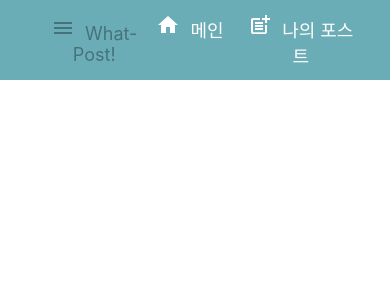
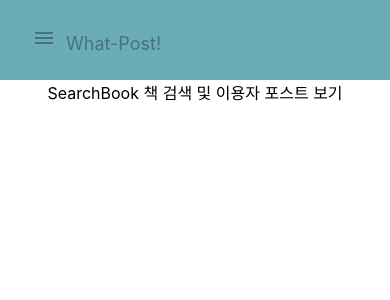
Before and after one commit to Yun-D/What-Post-FE, a React (Create React App) app: page /search_book in a window 390 px wide. Shown: the top 300 px of the page. Built offline with nearby package versions, Linux system fonts and the light colour scheme.

Commit message:
✨💄 반응형 구현, cssa 추가

```diff
--- a/src/App.js
+++ b/src/App.js
@@ -1,17 +1,24 @@
 import './App.css';
-import { BrowserRouter as Router, Switch, Route } from 'react-router-dom';
+import { BrowserRouter, Route, Routes } from 'react-router-dom';
 
 import NavBar from './Components/navigation/NavBar';
+import Home from './Components/Home/Home';
+import MyPost from './Components/MyPost/MyPost';
+import SearchBook from './Components/SearchBook/SearchBook';
 
 function App() {
   return (
-    <Router>
-      <NavBar />
-      {/* <Switch>
-        <Route path="/" exact component = {Home} />
-        <Route path="/my_post" component = {MyPost} />
-      </Switch> */}
-    </Router>
+    <div className='app'>
+      <BrowserRouter>
+        <NavBar />
+        <Routes>
+          <Route path="/" exact element = { <Home /> } />
+          <Route path="/my_post" element = { <MyPost /> } />
+          <Route path="/search_book" element = { <SearchBook /> } />
+        </Routes>
+      </BrowserRouter>
+    </div>
+
   );
 }
 
--- /dev/null
+++ b/src/Components/Home/Home.js
@@ -0,0 +1,11 @@
+import React, { useState } from 'react';
+
+const Home = () => {
+    return (
+        <>
+        Home
+        </>
+    );
+}
+
+export default Home;
--- /dev/null
+++ b/src/Components/MyPost/MyPost.js
@@ -0,0 +1,11 @@
+import React, { useState } from 'react';
+
+const MyPost = () => {
+    return (
+        <>
+        MyPost 내 포스트
+        </>
+    );
+}
+
+export default MyPost;
--- /dev/null
+++ b/src/Components/SearchBook/SearchBook.js
@@ -0,0 +1,11 @@
+import React, { useState } from 'react';
+
+const SearchBook = () => {
+    return (
+        <>
+        SearchBook 책 검색 및 이용자 포스트 보기
+        </>
+    );
+}
+
+export default SearchBook;
--- a/src/Components/navigation/NavBar.css
+++ b/src/Components/navigation/NavBar.css
@@ -3,7 +3,7 @@
     height: 80px;
     width: 100%;
     display: flex;
-    justify-items: space-between;
+    justify-content: space-between;
     align-items: center;
     padding: 0 2rem;
     font-size: 18px;
@@ -22,8 +22,8 @@
 
   .nav-menu {
     display: grid;
-    grid-template-columns: repeat(2, auto);
-    grid-gap: 20px;
+    grid-template-columns: repeat(3, auto);
+    column-gap: 20px;
     list-style: none;
   }
 
@@ -42,20 +42,39 @@
   }
 
   .nav-item span:hover{
-    background-color: rgba(70, 115, 121, 40%);
+    background-color: rgba(70, 115, 121, 60%);
     color: white;
   }
-
-
-  /* .navbar-toggle {
-    background-color: #6badb6;
-    width:100%;
-    height: 80px;
-    display: flex;
-    justify-content: flex-start;
-    align-items: center;
-  } */
 
   span {
       margin-left: 10px;
   }
+
+
+  /* ////////// 반응형 /////////// */
+  @media only screen and (max-width: 500px) {
+      .navBar {
+          position: relative;
+      }
+
+      .nav-menu {
+          display: flex;
+          flex-direction: column;
+          position: absolute;
+          text-align: center;
+          width: 100%;
+          top: 80px;
+          left: -100%;
+          transition: 0.5s all;
+      }
+
+      .nav-menu.active {
+          background: rgba(69, 114, 120, 90%);
+          left: 0;
+      }
+
+      .nav-items {
+          padding: 10px 0;
+          border-bottom: 1px solid rgba(255, 255, 255, 20%);
+      }
+  }
--- a/src/Components/navigation/NavBar.js
+++ b/src/Components/navigation/NavBar.js
@@ -5,6 +5,7 @@ import '../navigation/NavBar.css';
 import HomeIcon from "@material-ui/icons/Home";
 import MenuIcon from "@material-ui/icons/Menu";
 import PostIcon from "@material-ui/icons/PostAdd";
+import BookIcon from "@material-ui/icons/Book";
 
 function NavBar(props) {
     const [sidebar, setSidebar] = useState(false);
@@ -19,14 +20,18 @@ function NavBar(props) {
             path: "/my_post",
             name: "나의 포스트",
             icon: <PostIcon />
+        }, {
+            path: "/search_book",
+            name: "책 검색",
+            icon: <BookIcon />
         }
     ];
 
     return (
         <>
         <nav className='navBar'>
-            <Link to ="/" className='nav-logo' onClick={showSidebar}>
-                <MenuIcon />
+            <Link to ="/" className='nav-logo'>
+                <MenuIcon onClick={showSidebar} />
                 <span>What-Post!</span>
             </Link>
 
@@ -34,7 +39,7 @@ function NavBar(props) {
                 {menuItems.map( (item, index) => {
                     return (
                         <li key={index} className='nav-items'>
-                            <Link to = {item.path} className='nav-item'>
+                            <Link to = {item.path} className='nav-item' onClick={showSidebar}>
                                 {item.icon}
                                 <span>{item.name}</span>
                             </Link>
```
